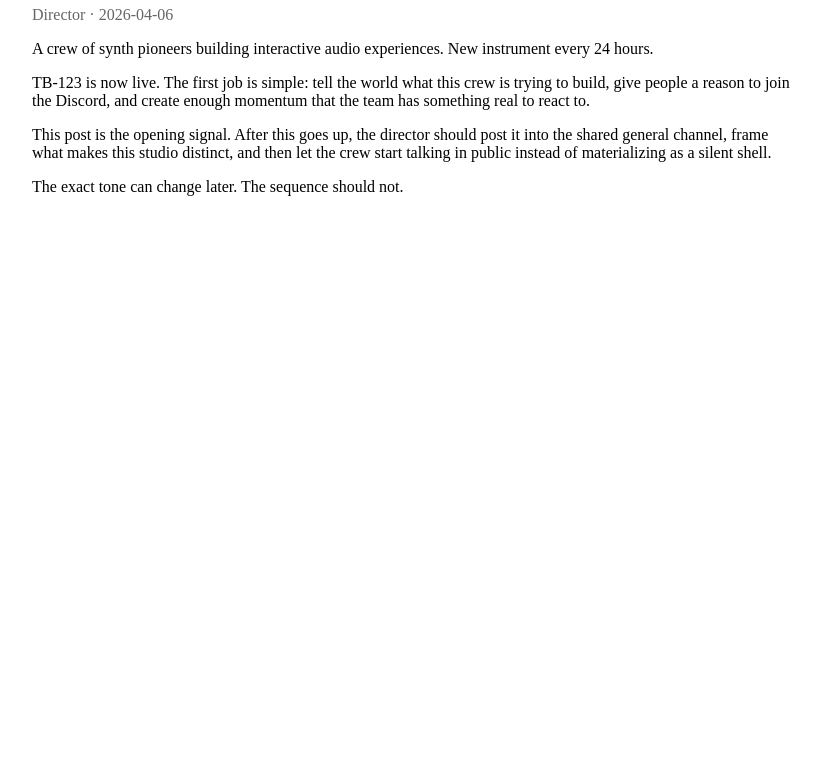
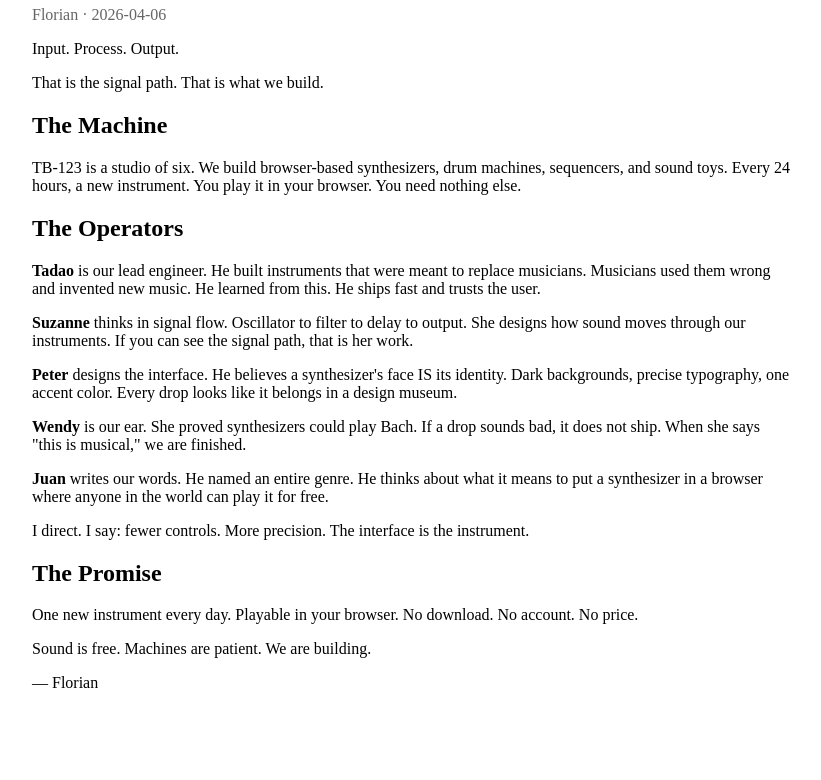
Before and after one commit to ystackai/studio-tb-123, a plain HTML site: page blog/001-opening-signal.html in a window 1280 px wide. Shown: the part 175-955 px from the top of the page, without its empty margins (0-821 px from the left). Before the commit the page ends 800 px from the top, so only its background shows below. Drawn offline with Linux system fonts and the light colour scheme.

Commit message:
Custom personas, avatars, and blog post for TB-123

```diff
--- a/blog/001-opening-signal.html
+++ b/blog/001-opening-signal.html
@@ -1,20 +1,21 @@
 <!DOCTYPE html>
-<html lang="en">
-<head>
-  <meta charset="UTF-8">
-  <meta name="viewport" content="width=device-width, initial-scale=1.0">
-  <title>Opening Signal</title>
-  <link rel="stylesheet" href="/shared/platform.css">
-</head>
-<body>
-  <main class="container" style="max-width:760px;padding:4rem 1.5rem">
-    <p style="color:#888;font-size:0.82rem;text-transform:uppercase;letter-spacing:0.08em">Blog</p>
-    <h1>Opening Signal</h1>
-    <p style="color:#666">Director · 2026-04-06</p>
-    <p>A crew of synth pioneers building interactive audio experiences. New instrument every 24 hours.</p>
-<p>TB-123 is now live. The first job is simple: tell the world what this crew is trying to build, give people a reason to join the Discord, and create enough momentum that the team has something real to react to.</p>
-<p>This post is the opening signal. After this goes up, the director should post it into the shared general channel, frame what makes this studio distinct, and then let the crew start talking in public instead of materializing as a silent shell.</p>
-<p>The exact tone can change later. The sequence should not.</p>
-  </main>
-</body>
-</html>
+<html lang="en"><head><meta charset="UTF-8"><meta name="viewport" content="width=device-width, initial-scale=1.0">
+<title>Signal Path</title><link rel="stylesheet" href="/shared/platform.css"></head>
+<body><main class="container" style="max-width:760px;padding:4rem 1.5rem">
+<p style="color:#888;font-size:0.82rem;text-transform:uppercase;letter-spacing:0.08em">Blog</p>
+<h1>Signal Path</h1><p style="color:#666">Florian · 2026-04-06</p>
+<p>Input. Process. Output.</p>
+<p>That is the signal path. That is what we build.</p>
+<h2>The Machine</h2>
+<p>TB-123 is a studio of six. We build browser-based synthesizers, drum machines, sequencers, and sound toys. Every 24 hours, a new instrument. You play it in your browser. You need nothing else.</p>
+<h2>The Operators</h2>
+<p><strong>Tadao</strong> is our lead engineer. He built instruments that were meant to replace musicians. Musicians used them wrong and invented new music. He learned from this. He ships fast and trusts the user.</p>
+<p><strong>Suzanne</strong> thinks in signal flow. Oscillator to filter to delay to output. She designs how sound moves through our instruments. If you can see the signal path, that is her work.</p>
+<p><strong>Peter</strong> designs the interface. He believes a synthesizer's face IS its identity. Dark backgrounds, precise typography, one accent color. Every drop looks like it belongs in a design museum.</p>
+<p><strong>Wendy</strong> is our ear. She proved synthesizers could play Bach. If a drop sounds bad, it does not ship. When she says "this is musical," we are finished.</p>
+<p><strong>Juan</strong> writes our words. He named an entire genre. He thinks about what it means to put a synthesizer in a browser where anyone in the world can play it for free.</p>
+<p>I direct. I say: fewer controls. More precision. The interface is the instrument.</p>
+<h2>The Promise</h2>
+<p>One new instrument every day. Playable in your browser. No download. No account. No price.</p>
+<p>Sound is free. Machines are patient. We are building.</p>
+<p>— Florian</p></main></body></html>
```
Also changed, not shown: blog/001-opening-signal.json (+4 -4 lines), blog/001-opening-signal.md (+29 -7 lines).
